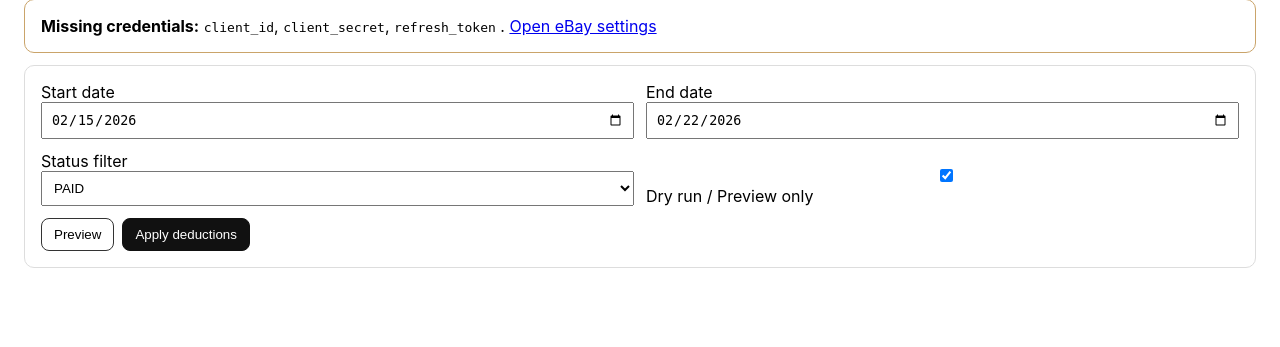
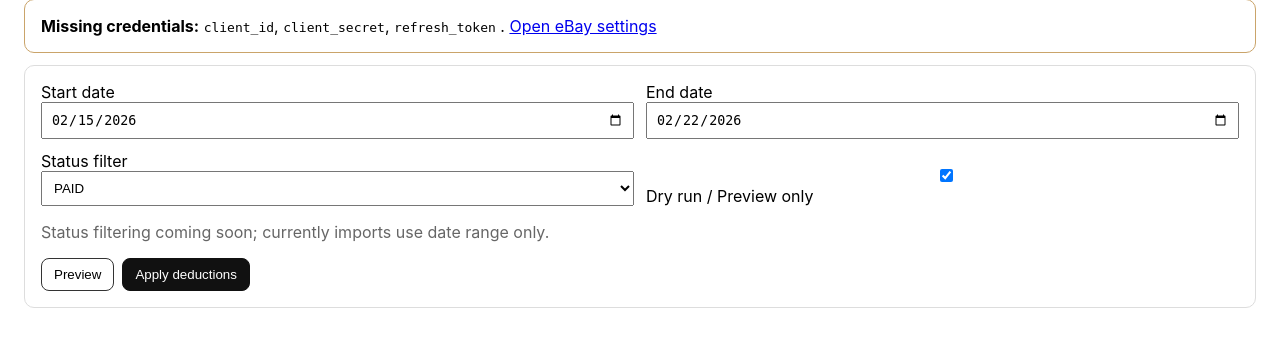
Before and after one commit to hyfeagin/saltstocks, a FastAPI app: page /ebay/import in a window 1280 px wide. Shown: the part 173-520 px from the top of the page. Run offline with FastAPI, Linux system fonts and the light colour scheme; data that the repository does not hold is empty.

Commit message:
S0-T0: Fix eBay getOrders filter + dry-run checkbox parsing

```diff
--- a/app/integrations/ebay.py
+++ b/app/integrations/ebay.py
@@ -63,7 +63,10 @@ def refresh_access_token(settings: EbaySettings, timeout_seconds: int = 20) -> s
 
     if response.status_code >= 400:
         message = _best_error_message(response)
-        raise EbayIntegrationError(f"Token refresh failed ({response.status_code}): {message}")
+        body = (response.text or "").strip()
+        raise EbayIntegrationError(
+            f"Token refresh failed ({response.status_code}): {message}. Response body: {body[:1000]}"
+        )
 
     payload = response.json()
     access_token = payload.get("access_token")
@@ -86,15 +89,10 @@ def fetch_orders(
     base_url = get_api_base(settings.environment)
     endpoint = f"{base_url}/sell/fulfillment/v1/order"
 
+    # NOTE: For MVP we use date-only filtering. We intentionally skip status filters
+    # until we add a confirmed mapping of UI statuses to eBay getOrders filters.
+    # This avoids invalid calls like orderfulfillmentstatus:{COMPLETED} (400).
     clauses = [f"creationdate:[{created_from_iso}..{created_to_iso}]"]
-    status_value = (status_filter or "").strip().upper()
-    payment_statuses = {"PAID", "NOT_PAID", "PENDING", "FAILED"}
-
-    if status_value and status_value != "ANY":
-        if status_value in payment_statuses:
-            clauses.append(f"orderpaymentstatus:{{{status_value}}}")
-        else:
-            clauses.append(f"orderfulfillmentstatus:{{{status_value}}}")
 
     filter_value = ",".join(clauses)
 
@@ -121,8 +119,10 @@ def fetch_orders(
 
         if response.status_code >= 400:
             message = _best_error_message(response)
+            body = (response.text or "").strip()
             raise EbayIntegrationError(
-                f"eBay getOrders failed ({response.status_code}) for filter '{filter_value}': {message}"
+                f"eBay getOrders failed ({response.status_code}) for filter '{filter_value}': "
+                f"{message}. Response body: {body[:1000]}"
             )
 
         payload = response.json()
--- a/app/main.py
+++ b/app/main.py
@@ -631,6 +631,7 @@ def ebay_import_page(request: Request):
             "summary": None,
             "error_message": None,
             "success_message": None,
+            "status_note": None,
             "missing_credentials": missing_ebay_credentials(settings),
         },
     )
@@ -642,11 +643,19 @@ def ebay_import_run(
     start_date: str = Form(""),
     end_date: str = Form(""),
     status_filter: str = Form("PAID"),
-    dry_run: Optional[str] = Form("on"),
+    dry_run: str = Form("0"),
     action: str = Form("preview"),
 ):
     today = date.today()
     default_start = today - timedelta(days=7)
+
+    dry_run_enabled = (dry_run or "0").strip() == "1"
+    status_filter_value = (status_filter or "ANY").strip().upper() or "ANY"
+    status_note: Optional[str] = None
+    if status_filter_value != "ANY":
+        status_note = (
+            "Status filtering is coming soon for eBay getOrders; this run used date range only."
+        )
 
     try:
         start_date_value = date.fromisoformat(start_date) if start_date else default_start
@@ -660,12 +669,13 @@ def ebay_import_run(
                 "request": request,
                 "start_date": start_date_value.isoformat(),
                 "end_date": end_date_value.isoformat(),
-                "status_filter": status_filter,
-                "dry_run": True,
+                "status_filter": status_filter_value,
+                "dry_run": dry_run_enabled,
                 "preview_rows": [],
                 "summary": None,
                 "error_message": "Invalid date format. Use YYYY-MM-DD.",
                 "success_message": None,
+                "status_note": status_note,
                 "missing_credentials": [],
             },
         )
@@ -677,12 +687,13 @@ def ebay_import_run(
                 "request": request,
                 "start_date": start_date_value.isoformat(),
                 "end_date": end_date_value.isoformat(),
-                "status_filter": status_filter,
-                "dry_run": True,
+                "status_filter": status_filter_value,
+                "dry_run": dry_run_enabled,
                 "preview_rows": [],
                 "summary": None,
                 "error_message": "End date must be on or after start date.",
                 "success_message": None,
+                "status_note": status_note,
                 "missing_credentials": [],
             },
         )
@@ -702,8 +713,8 @@ def ebay_import_run(
                 "request": request,
                 "start_date": start_date_value.isoformat(),
                 "end_date": end_date_value.isoformat(),
-                "status_filter": status_filter,
-                "dry_run": True,
+                "status_filter": status_filter_value,
+                "dry_run": dry_run_enabled,
                 "preview_rows": [],
                 "summary": None,
                 "error_message": (
@@ -711,6 +722,7 @@ def ebay_import_run(
                     + ", ".join(missing_credentials)
                 ),
                 "success_message": None,
+                "status_note": status_note,
                 "missing_credentials": missing_credentials,
             },
         )
@@ -728,7 +740,13 @@ def ebay_import_run(
     try:
         start_iso, end_iso = build_iso_date_range(start_date_value, end_date_value)
         access_token = refresh_access_token(settings)
-        orders = fetch_orders(settings, access_token, start_iso, end_iso, status_filter=status_filter)
+        orders = fetch_orders(
+            settings,
+            access_token,
+            start_iso,
+            end_iso,
+            status_filter="ANY",
+        )
     except EbayIntegrationError as exc:
         conn.close()
         return templates.TemplateResponse(
@@ -737,12 +755,13 @@ def ebay_import_run(
                 "request": request,
                 "start_date": start_date_value.isoformat(),
                 "end_date": end_date_value.isoformat(),
-                "status_filter": status_filter,
-                "dry_run": True,
+                "status_filter": status_filter_value,
+                "dry_run": dry_run_enabled,
                 "preview_rows": [],
                 "summary": None,
                 "error_message": str(exc),
                 "success_message": None,
+                "status_note": status_note,
                 "missing_credentials": [],
             },
         )
@@ -837,8 +856,8 @@ def ebay_import_run(
     applied_updates = 0
     applied_logs = 0
     action_value = (action or "preview").strip().lower()
-    should_apply = action_value == "apply" and not (dry_run == "on")
-    if action_value == "apply" and dry_run == "on":
+    should_apply = action_value == "apply" and not dry_run_enabled
+    if action_value == "apply" and dry_run_enabled:
         success_message = None
         error_message = "Dry run is enabled. Uncheck 'Dry run / Preview only' to apply deductions."
     else:
@@ -893,12 +912,13 @@ def ebay_import_run(
                     "request": request,
                     "start_date": start_date_value.isoformat(),
                     "end_date": end_date_value.isoformat(),
-                    "status_filter": status_filter,
-                    "dry_run": False,
+                    "status_filter": status_filter_value,
+                    "dry_run": dry_run_enabled,
                     "preview_rows": preview_rows,
                     "summary": None,
                     "error_message": f"Apply failed. No deductions were committed: {exc}",
                     "success_message": None,
+                    "status_note": status_note,
                     "missing_credentials": [],
                 },
             )
@@ -921,12 +941,13 @@ def ebay_import_run(
             "request": request,
             "start_date": start_date_value.isoformat(),
             "end_date": end_date_value.isoformat(),
-            "status_filter": status_filter,
-            "dry_run": not should_apply,
+            "status_filter": status_filter_value,
+            "dry_run": dry_run_enabled,
             "preview_rows": preview_rows,
             "summary": summary,
             "error_message": error_message,
             "success_message": success_message,
+            "status_note": status_note,
             "missing_credentials": [],
         },
     )
--- a/app/templates/ebay_import.html
+++ b/app/templates/ebay_import.html
@@ -25,6 +25,12 @@
 </div>
 {% endif %}
 
+{% if status_note %}
+<div class="card" style="border-color:#caa46a;">
+  <b>Note:</b> {{ status_note }}
+</div>
+{% endif %}
+
 <div class="card">
   <form method="post" action="/ebay/import">
     <div class="row">
@@ -45,9 +51,11 @@
         </select>
       </div>
       <div style="align-self:end;">
-        <label><input type="checkbox" name="dry_run" value="on" {{ 'checked' if dry_run else '' }} /> Dry run / Preview only</label>
+        <input type="hidden" name="dry_run" value="0" />
+        <label><input type="checkbox" name="dry_run" value="1" {{ 'checked' if dry_run else '' }} /> Dry run / Preview only</label>
       </div>
     </div>
+    <p class="muted">Status filtering coming soon; currently imports use date range only.</p>
 
     <div style="margin-top:12px; display:flex; gap:8px;">
       <button class="btn" type="submit" name="action" value="preview">Preview</button>
```
Also changed, not shown: Changelog.md.
